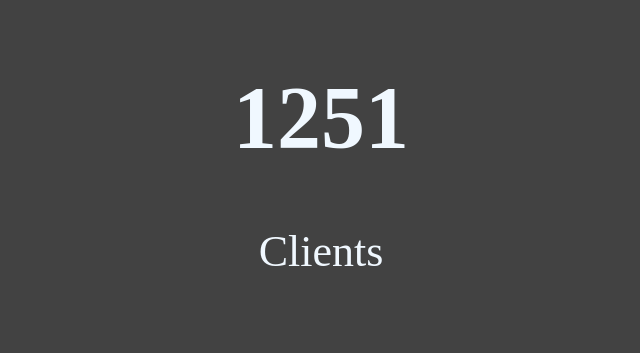
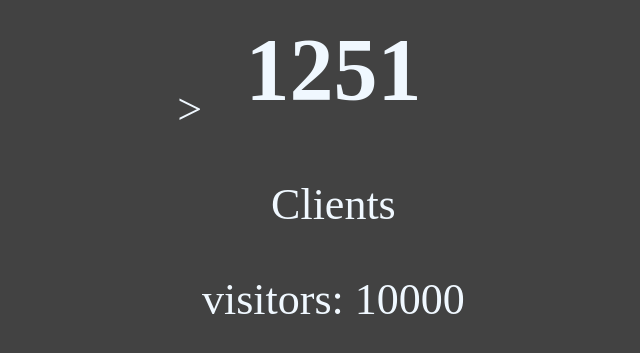
Before and after one commit to dhanushkomari/javascript-practice, a plain HTML site: page proj1/index.html in a window 1280 px wide. Shown: the part 299-652 px from the top of the page, without its empty margins (319-959 px from the left). Drawn offline with Linux system fonts and the light colour scheme.

Commit message:
commited

```diff
--- a/proj1/index.html
+++ b/proj1/index.html
@@ -6,7 +6,8 @@
     <meta http-equiv="X-UA-Compatible" content="ie=edge" />
     <title>Newanky.in</title>
     <link rel="stylesheet" href="style.css" />
-  </head>
+    <link href="style.css">
+>  </head>
   <body>
     <div class="container">
       <img
@@ -14,9 +15,13 @@
         src="https://pbs.twimg.com/media/EIwSM-HUEAAAKUk.jpg"
         alt=""
       />
-      <h1 class="counter">1000</h1>
+      <h1 class="counter"></h1>
       <p class="clients">Clients</p>
+      <p>visitors: <span class="visitors">10000</span></p>
     </div>
+
     <script src="script.js"></script>
+    <script>
+    </script>
   </body>
 </html>
--- a/proj1/script.js
+++ b/proj1/script.js
@@ -1,6 +1,6 @@
 var counter = document.querySelector(".counter")
 var clients = document.querySelector(".clients")
-
+var visitors = document.getElementsByClassName("visitors")
 // counter.innerHTML = 1001;
 
 let count=1;
@@ -15,3 +15,6 @@ setInterval(() => {
 setTimeout( () => {
   clients.innerText = "Clients in The Industry."
 }, 8000)
+
+
+visitors.innerText = "249999"
```
